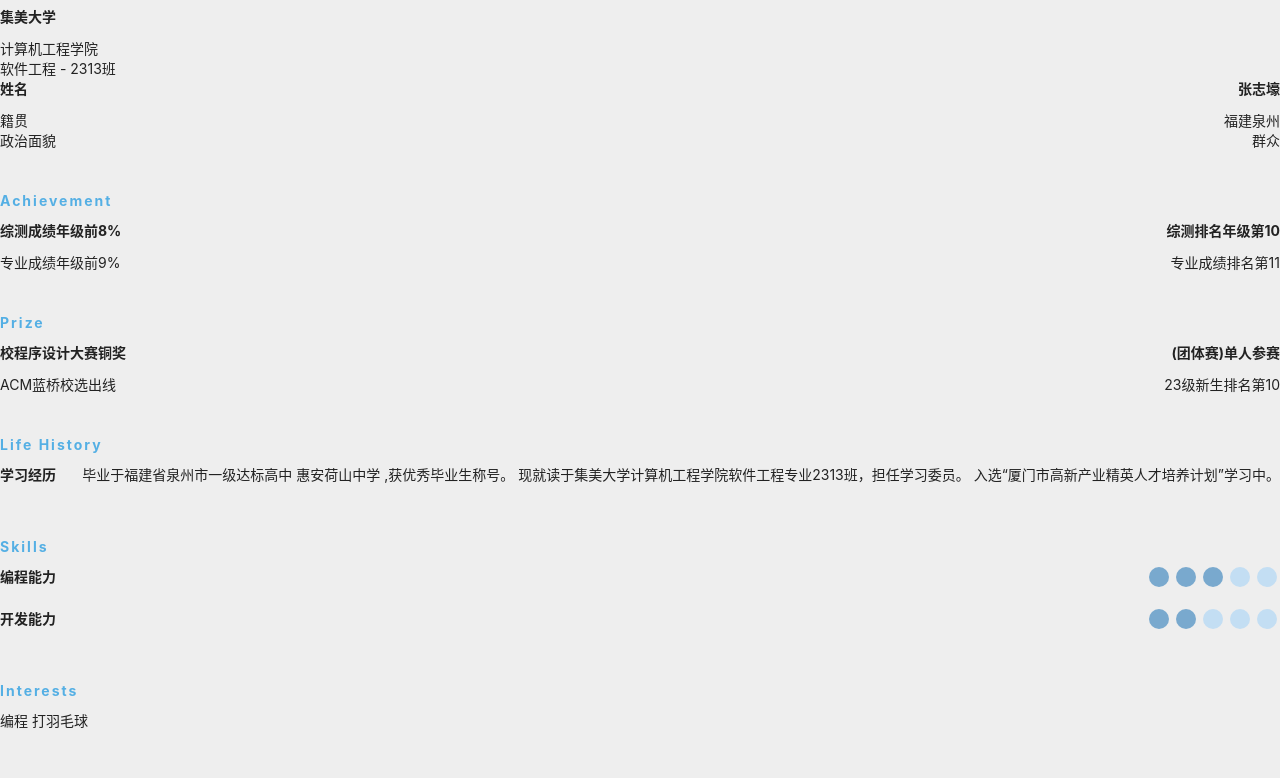
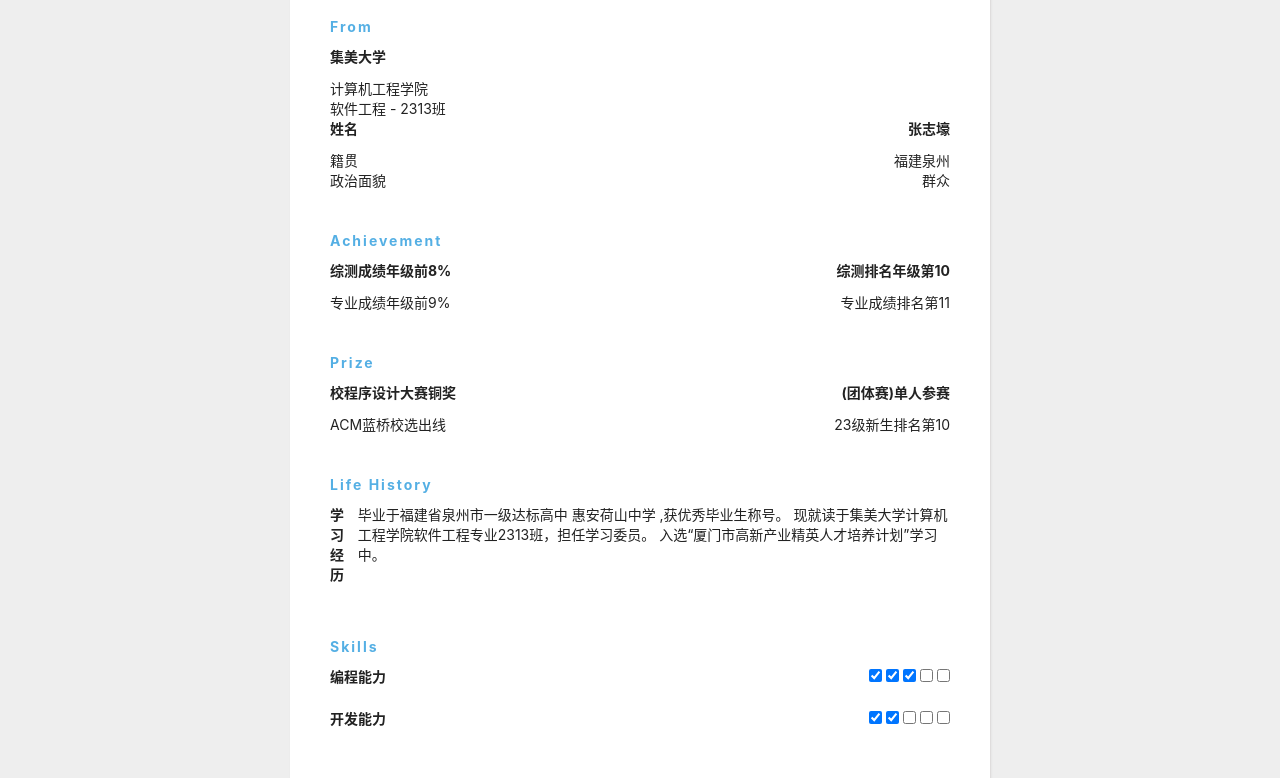
Before and after one commit to shang11925/resume, a plain HTML site: page resume/resume.html in a window 1280 px wide. Shown: the part 160-938 px from the top of the page. Drawn offline with nearby package versions, Linux system fonts and the light colour scheme.

Commit message:
Update resume.html

```diff
--- a/resume/resume.html
+++ b/resume/resume.html
@@ -4,7 +4,7 @@
     <meta charset="UTF-8">
     <meta name="viewport" content="width=device-width, initial-scale=1.0">
     <title>Resume</title>
-    <link rel="stylesheet" href="resume2.css">
+    <link rel="stylesheet" href="resume.css">
     <link rel="stylesheet" href="style/style/step1.css">
     <link rel="stylesheet" href="style/style/step2.css">
     <link rel="stylesheet" href="style/style/step3.css">
```
